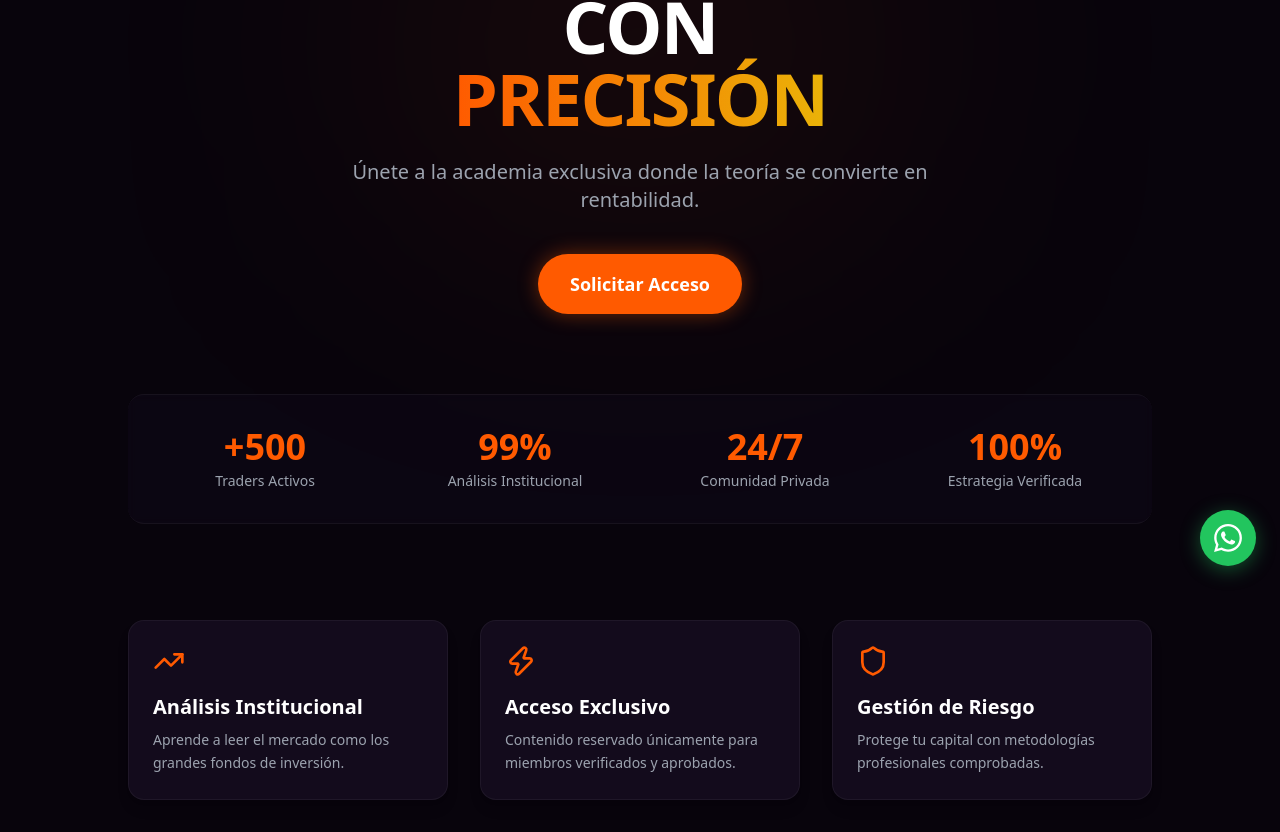
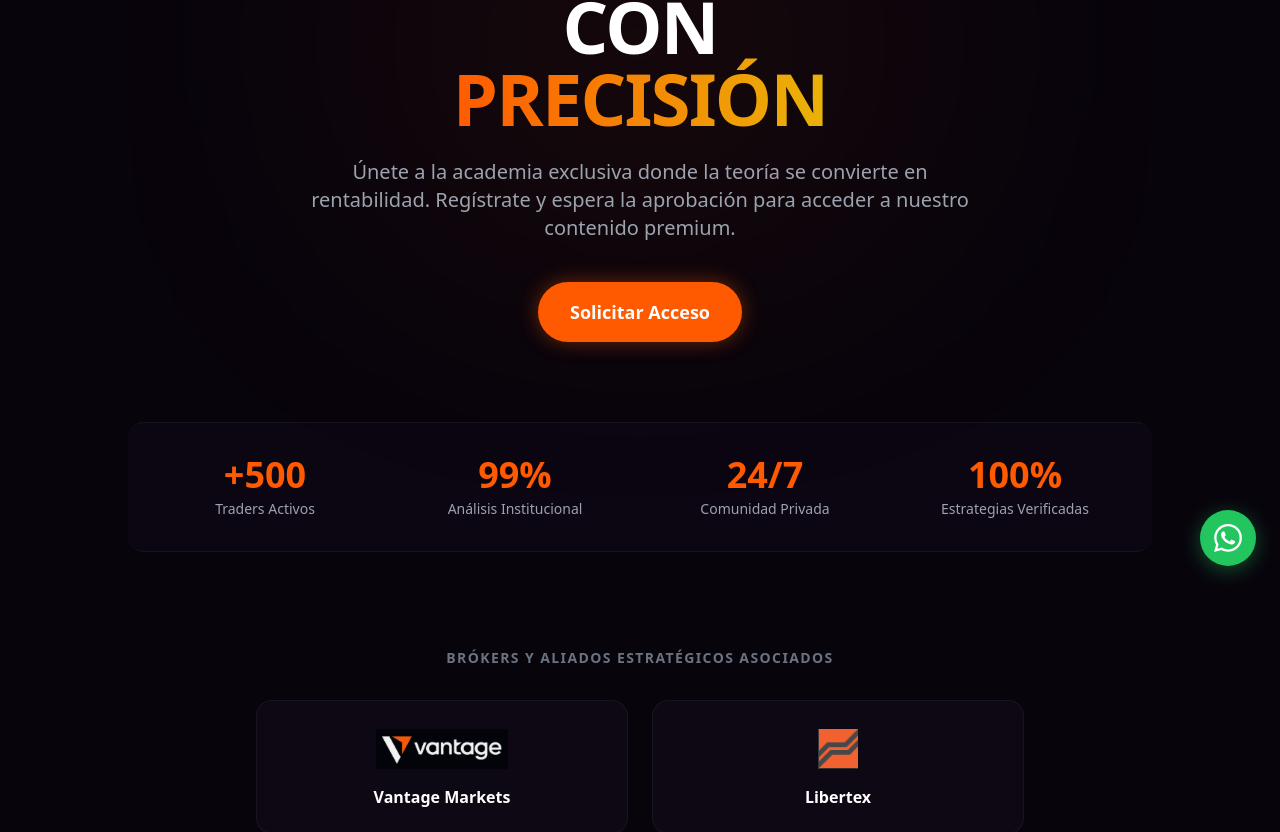
Before and after one commit to Mpebay/RDT, a React (Vite) app in the folder frontend/: page / in a window 1280 px wide. Shown: the part 210-1042 px from the top of the page. Built offline with nearby package versions, Linux system fonts and the light colour scheme; no server answers.

Commit message:
brokers asociados en Home

```diff
--- a/frontend/src/pages/Home.jsx
+++ b/frontend/src/pages/Home.jsx
@@ -1,6 +1,6 @@
 import React, { useState } from 'react';
 import { Link } from 'react-router-dom';
-import { TrendingUp, Shield, Zap, UserPlus, Clock, CheckCircle2, ChevronDown, Award } from 'lucide-react';
+import { TrendingUp, Shield, Zap, UserPlus, Clock, CheckCircle2, ChevronDown } from 'lucide-react';
 
 export default function Home() {
   const [openFaq, setOpenFaq] = useState(null);
@@ -12,7 +12,7 @@ export default function Home() {
   return (
     <div className="flex flex-col items-center justify-center min-h-[calc(100vh-64px)] px-4 relative overflow-hidden py-16">
 
-      {/* Glow de fondo cenital (Efecto de luz moderno) */}
+      {/* Glow de fondo cenital */}
       <div className="absolute top-10 left-1/2 -translate-x-1/2 w-[500px] h-[300px] bg-brandOrange/10 blur-[140px] pointer-events-none rounded-full" />
 
       {/* Hero Section */}
@@ -25,6 +25,7 @@ export default function Home() {
         </h1>
         <p className="text-lg md:text-xl text-gray-400 mb-10 max-w-2xl mx-auto">
           Únete a la academia exclusiva donde la teoría se convierte en rentabilidad.
+          Regístrate y espera la aprobación para acceder a nuestro contenido premium.
         </p>
         <Link
           to="/register"
@@ -34,12 +35,47 @@ export default function Home() {
         </Link>
       </div>
 
-      {/* Barra de Métricas / Social Proof */}
+      {/* Barra de Métricas */}
       <div className="grid grid-cols-2 md:grid-cols-4 gap-6 mt-20 max-w-5xl w-full z-10 border-y border-white/5 py-8 bg-darkCard/40 backdrop-blur-sm rounded-2xl px-6">
         <MetricItem number="+500" label="Traders Activos" />
         <MetricItem number="99%" label="Análisis Institucional" />
         <MetricItem number="24/7" label="Comunidad Privada" />
-        <MetricItem number="100%" label="Estrategia Verificada" />
+        <MetricItem number="100%" label="Estrategias Verificadas" />
+      </div>
+
+      {/* Sección de Brókers / Aliados Estratégicos con Logos Locales */}
+      <div className="mt-24 max-w-3xl w-full z-10 text-center">
+        <p className="text-sm uppercase tracking-widest text-gray-500 font-semibold mb-8">
+          Brókers y Aliados Estratégicos Asociados
+        </p>
+        <div className="grid grid-cols-1 sm:grid-cols-2 gap-6 justify-center">
+
+          {/* Bróker 1: Libertex */}
+          <div className="bg-darkCard/60 border border-white/5 p-6 rounded-2xl flex flex-col items-center justify-center text-center hover:border-brandOrange/40 transition-all duration-300 group">
+            <div className="h-12 flex items-center justify-center mb-3">
+              <img
+                src="/src/assets/Captura de pantalla 2026-08-19 195730.png"
+                alt="Vantage Markets"
+                className="max-h-10 max-w-full object-contain filter brightness-95 group-hover:brightness-100 transition-all"
+              />
+            </div>
+            <span className="font-bold text-white text-base group-hover:text-brandOrange transition-colors">Vantage Markets</span>
+          </div>
+
+          {/* Bróker 2: Vantage */}
+          <div className="bg-darkCard/60 border border-white/5 p-6 rounded-2xl flex flex-col items-center justify-center text-center hover:border-brandOrange/40 transition-all duration-300 group">
+            <div className="h-12 flex items-center justify-center mb-3">
+              <img
+                src="/src/assets/Captura de pantalla 2026-08-19 200242.png"
+                alt="Libertex"
+                className="max-h-10 max-w-full object-contain filter brightness-95 group-hover:brightness-100 transition-all"
+              />
+            </div>
+            <span className="font-bold text-white text-base group-hover:text-brandOrange transition-colors">Libertex</span>
+
+          </div>
+
+        </div>
       </div>
 
       {/* Características Principales */}
```
Also changed, not shown: frontend/src/assets/Captura de pantalla 2026-08-19 195730.png (added), frontend/src/assets/Captura de pantalla 2026-08-19 200242.png (added).
